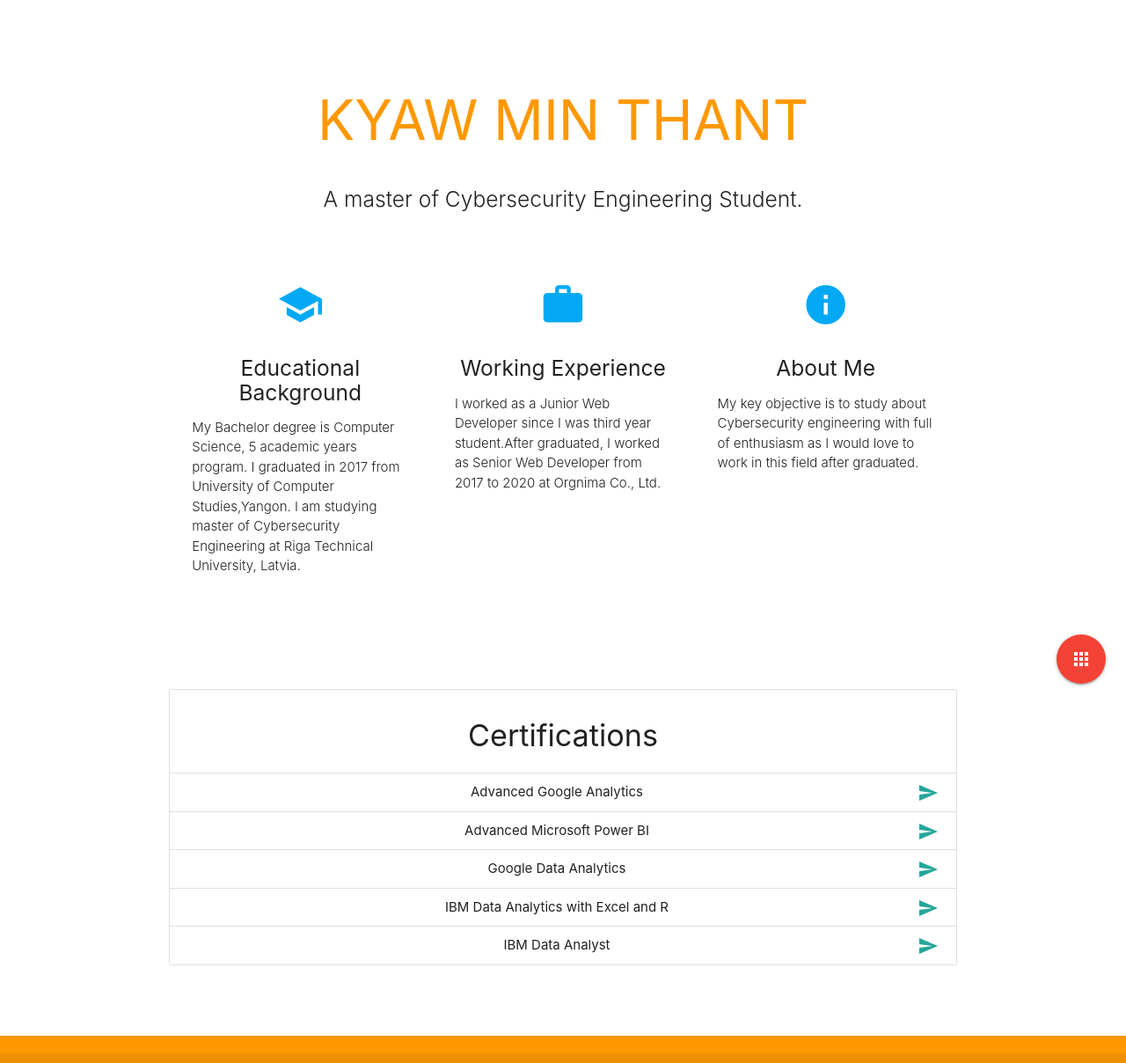
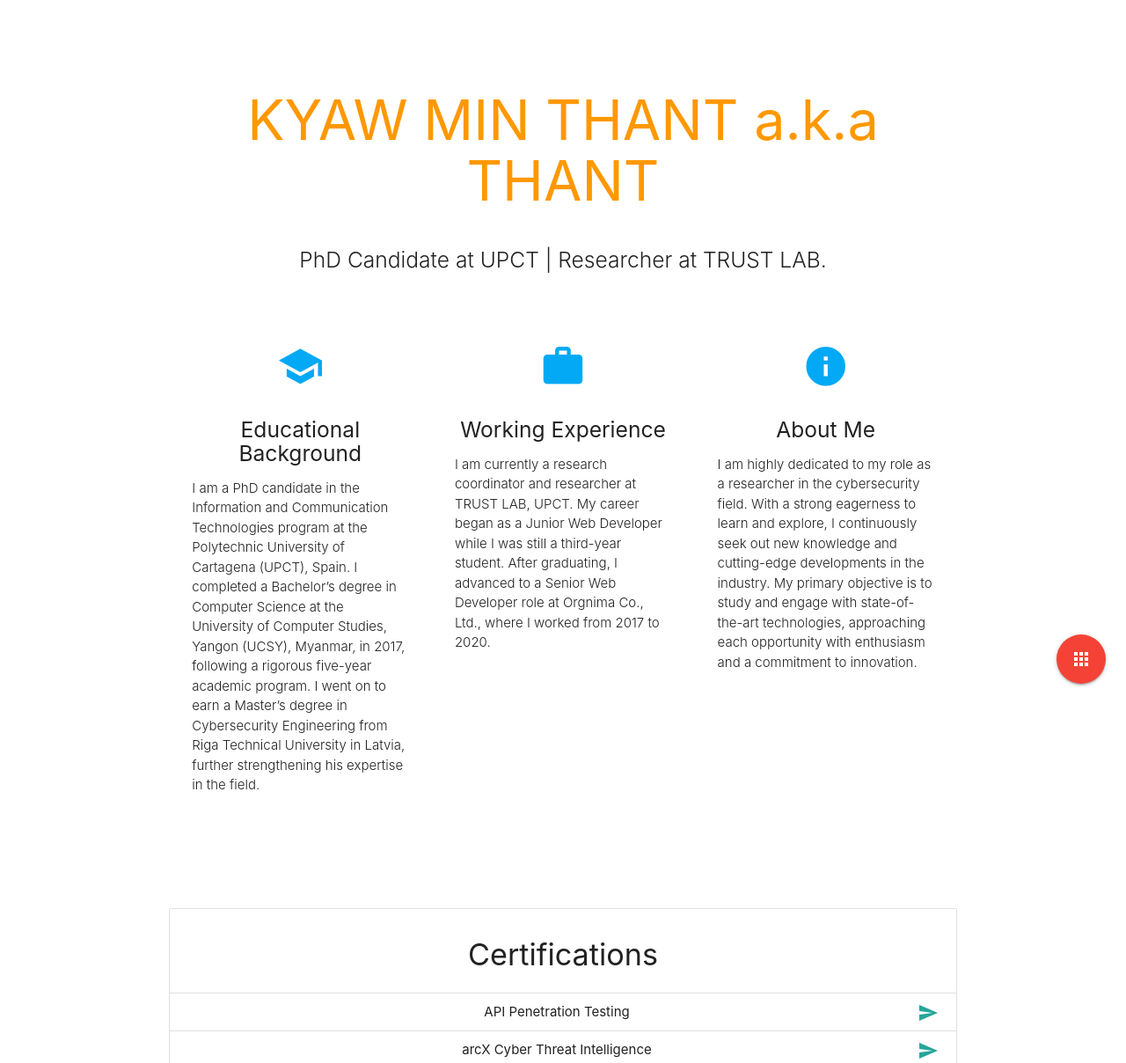
Before and after one commit to kyawminthant/kyawminthant.github.io, a plain HTML site: page index.html in a window 1280 px wide. Shown: the top 1208 px of the page at 88% size. Drawn offline with nearby package versions, Linux system fonts and the light colour scheme.

Commit message:
Update index.html

```diff
--- a/index.html
+++ b/index.html
@@ -17,9 +17,9 @@
   <div class="section no-pad-bot" id="index-banner">
     <div class="container">
       <br><br>
-      <h1 class="header center orange-text">KYAW MIN THANT</h1>
+      <h1 class="header center orange-text">KYAW MIN THANT a.k.a THANT</h1>
       <div class="row center">
-        <h5 class="header col s12 light">A master of Cybersecurity Engineering Student.</h5>
+        <h5 class="header col s12 light">PhD Candidate at UPCT | Researcher at TRUST LAB.</h5>
       </div>
     </div>
   </div>
@@ -35,7 +35,7 @@
             <h2 class="center light-blue-text"><i class="material-icons">school</i></h2>
             <h5 class="center">Educational Background</h5>
 
-            <p class="light">My Bachelor degree is Computer Science, 5 academic years program. I graduated in 2017 from University of Computer Studies,Yangon. I am studying master of Cybersecurity Engineering at Riga Technical University, Latvia.</p>
+            <p class="light">I am a PhD candidate in the Information and Communication Technologies program at the Polytechnic University of Cartagena (UPCT), Spain. I completed a Bachelor’s degree in Computer Science at the University of Computer Studies, Yangon (UCSY), Myanmar, in 2017, following a rigorous five-year academic program. I went on to earn a Master’s degree in Cybersecurity Engineering from Riga Technical University in Latvia, further strengthening his expertise in the field.</p>
           </div>
         </div>
 
@@ -44,7 +44,7 @@
             <h2 class="center light-blue-text"><i class="material-icons">work</i></h2>
             <h5 class="center">Working Experience</h5>
 
-            <p class="light">I worked as a Junior Web Developer since I was third year student.After graduated, I worked as Senior Web Developer from 2017 to 2020 at Orgnima Co., Ltd.</p>
+            <p class="light">I am currently a research coordinator and researcher at TRUST LAB, UPCT. My career began as a Junior Web Developer while I was still a third-year student. After graduating, I advanced to a Senior Web Developer role at Orgnima Co., Ltd., where I worked from 2017 to 2020.</p>
           </div>
         </div>
 
@@ -53,7 +53,7 @@
             <h2 class="center light-blue-text"><i class="material-icons">info</i></h2>
             <h5 class="center">About Me</h5>
 
-            <p class="light">My key objective is to study about Cybersecurity engineering with full of enthusiasm as I would love to work in this field after graduated.</p>
+            <p class="light">I am highly dedicated to my role as a researcher in the cybersecurity field. With a strong eagerness to learn and explore, I continuously seek out new knowledge and cutting-edge developments in the industry. My primary objective is to study and engage with state-of-the-art technologies, approaching each opportunity with enthusiasm and a commitment to innovation.</p>
           </div>
         </div>
       </div>
@@ -70,8 +70,8 @@
       <div class="row center">
         <ul class="collection with-header">
           <li class="collection-header"><h4>Certifications</h4></li>
-          <li class="collection-item"><div>Advanced Google Analytics<a href="https://analytics.google.com/analytics/academy/certificate/2itsrnMgRcmar0cOCKa-VA" class="secondary-content"><i class="material-icons">send</i></a></div></li>
-          <li class="collection-item"><div>Advanced Microsoft Power BI<a href="https://www.linkedin.com/learning/certificates/b578b75729af3bbdddd712a44149348f462ec576b5e7d111e518298d03d149d8?trk=share_certificate" class="secondary-content"><i class="material-icons">send</i></a></div></li>
+          <li class="collection-item"><div>API Penetration Testing<a href="https://www.credly.com/badges/c4f44c96-51ed-483f-8d47-8e41efe9613b/linked_in_profile" class="secondary-content"><i class="material-icons">send</i></a></div></li>
+          <li class="collection-item"><div>arcX Cyber Threat Intelligence<a href="https://arcx.io/verify-certificate?id=e39a78d2d2711863641e7b5d1af242cd7de5852e&k=25fbb39bfe17485ea25cf6fb67222296" class="secondary-content"><i class="material-icons">send</i></a></div></li>
           <li class="collection-item"><div>Google Data Analytics<a href="https://www.coursera.org/account/accomplishments/specialization/certificate/BW9XWEQZUVRQ" class="secondary-content"><i class="material-icons">send</i></a></div></li>
           <li class="collection-item"><div>IBM Data Analytics with Excel and R<a href="https://www.coursera.org/account/accomplishments/specialization/certificate/RTWBFZUD8X93" class="secondary-content"><i class="material-icons">send</i></a></div></li>
           <li class="collection-item"><div>IBM Data Analyst<a href="https://www.coursera.org/account/accomplishments/specialization/certificate/Y8GC9WXDUHP3" class="secondary-content"><i class="material-icons">send</i></a></div></li>
@@ -89,7 +89,7 @@
         <i class="large material-icons">apps</i>
       </a>
       <ul>
-        <li><a class="waves-effect waves-light btn-floating linkedin"><i class="fa fa-linkedin"></i> Sign in with linkedin</a></li>
+        <li><a class="waves-effect waves-light btn-floating linkedin" href="https://linkedin.com/in/kyawminthant"><i class="fa fa-linkedin"></i> Sign in with linkedin</a></li>
         <li><a class="btn-floating red" href="mailto:kyawminthant.me@gmail.com"><i class="material-icons">email</i></a></li>
         <li><a class="waves-effect waves-light btn-floating social github" href="https://kyawminthant.github.io"><i class="fa fa-github"></i></a></li>
         <li><a class="waves-effect waves-light btn-floating social twitter" href="https://twitter.com/kyawm7nthant"><i class="fa fa-twitter"></i></a></li>
```
